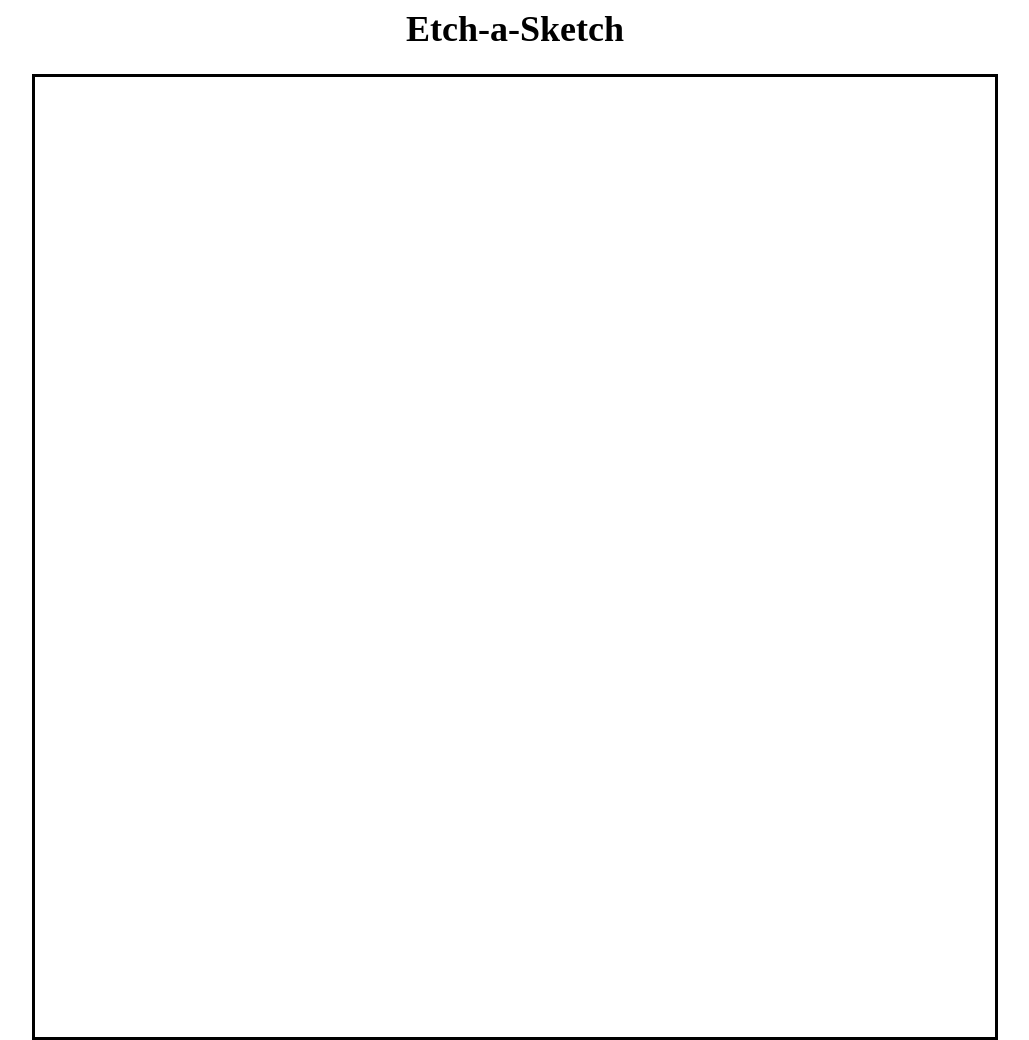
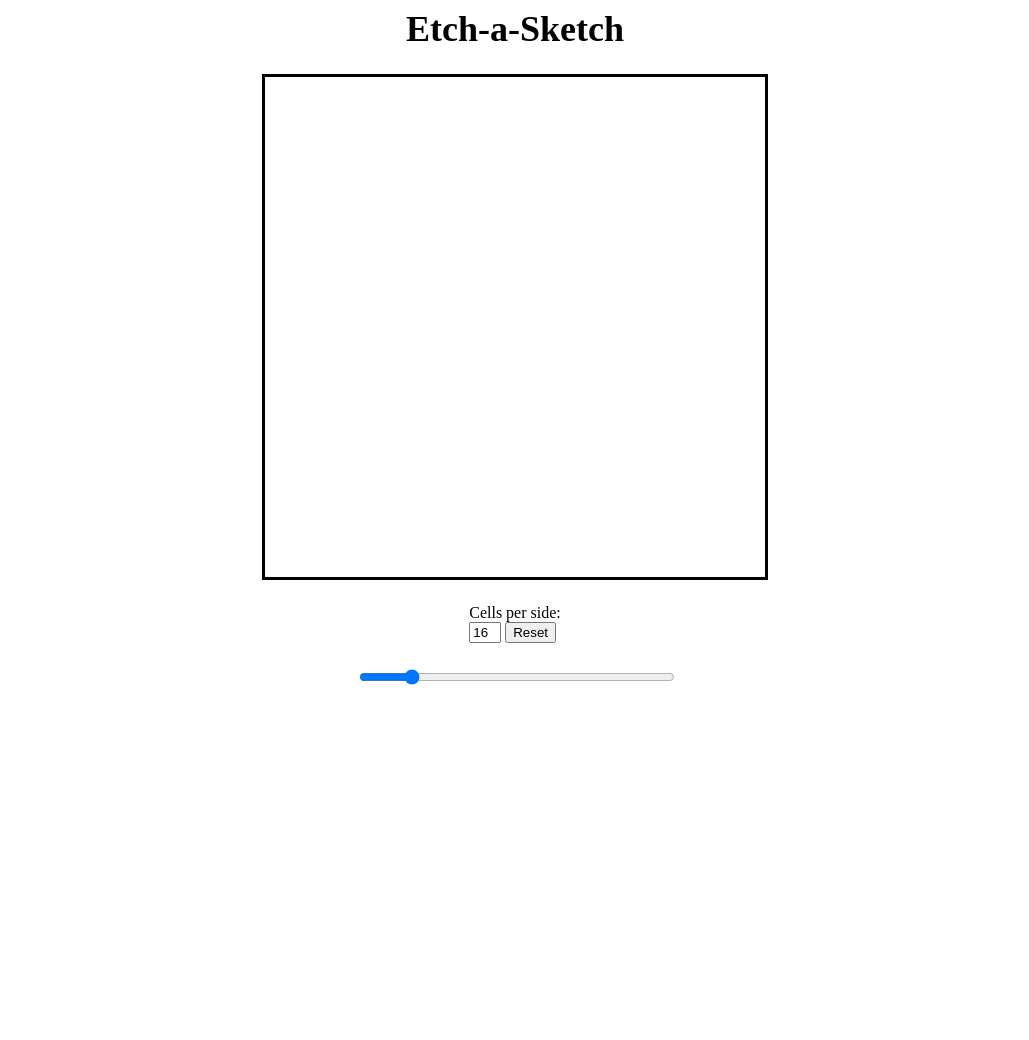
Before and after one commit to Shawnnyu/etch-a-sketch, a plain HTML site: page index.html in a window 1280 px wide. Shown: the top 1040 px of the page, without its empty margins (125-1154 px from the left). After the commit the page ends 800 px from the top, so only its background shows below. Drawn offline with Linux system fonts and the light colour scheme.

Commit message:
First commit of grid template

```diff
--- a/script.js
+++ b/script.js
@@ -13,20 +13,12 @@ let canDraw = false;
 /*****Grid section*****/
 
 function loadGrid(dimension) {
-  for (let i = 0; i < dimension; i++) {
+  mainGrid.style.gridTemplateColumns = `repeat(${dimension}, 1fr)`;
+  mainGrid.style.gridTemplateRows = `repeat(${dimension}, 1fr)`;
+  for (let i = 0; i < dimension ** 2; i++) {
     let cell = document.createElement("div");
-    cell.className = "cell-column";
-    loadSubGrid(dimension, cell);
+    cell.addEventListener("mouseover", paint);
     mainGrid.appendChild(cell);
-  }
-}
-
-function loadSubGrid(dimension, cell) {
-  for (let i = 0; i < dimension; i++) {
-    let subCell = document.createElement("div");
-    subCell.className = "sub-cell";
-    subCell.addEventListener("mouseover", paint);
-    cell.appendChild(subCell);
   }
 }
 
@@ -39,7 +31,7 @@ function endSketch() {
   canDraw = false;
 }
 
-function paint() {
+function paint(e) {
   if (canDraw) {
     this.style.backgroundColor = "red";
   }
@@ -64,6 +56,7 @@ slider.addEventListener("input", sliderChange);
 /*****Misc*****/
 function resetGrid() {
   console.log(`slider value: ${slider.value}`);
+  endSketch();
   removeAllChildNodes(mainGrid);
   loadGrid(slider.value);
 }
--- a/style.css
+++ b/style.css
@@ -14,33 +14,9 @@ header {
 .grid {
   border-color: black;
   border-style: solid;
-  height: 960px;
-  width: 960px;
-  display: flex;
-  justify-content: space-between;
-}
-
-.cell-column {
-  /*border-color: black;
-  border-style: solid;*/
-  display: flex;
-  flex-direction: column;
-  justify-content: space-between;
-  flex: 1;
-}
-
-.sub-cell {
-  flex: 1;
-  /*border-color: black;
-  border-style: solid;*/
-}
-
-.sub-cell:hover {
-  background-color: rgb(0, 247, 255);
-}
-
-.sub-cell:active {
-  background-color: red;
+  height: 500px;
+  width: 500px;
+  display: grid;
 }
 
 .slider-container {
```
